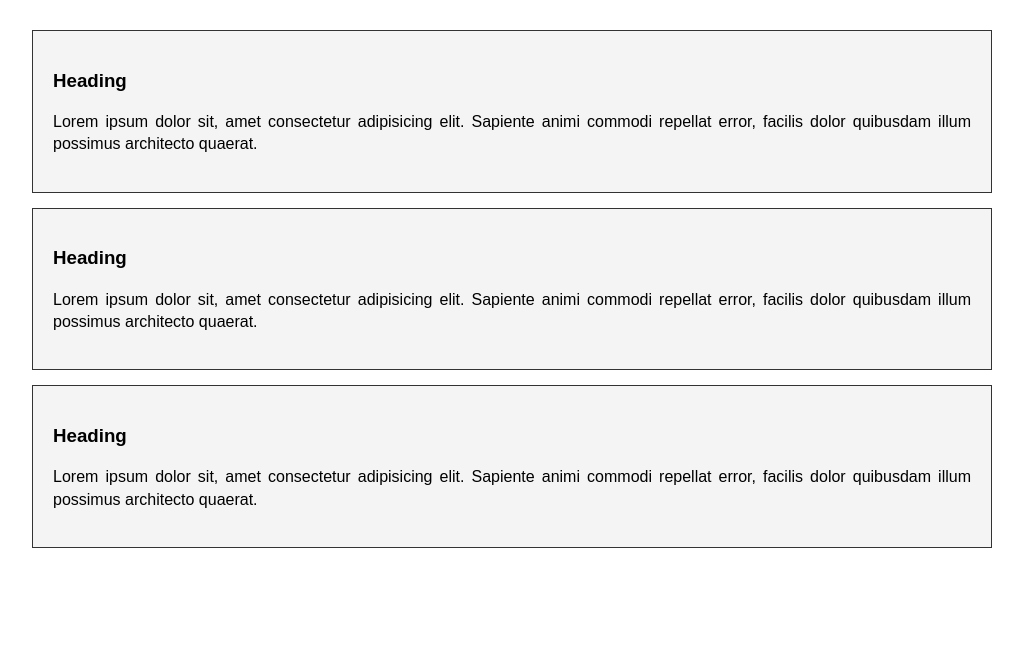
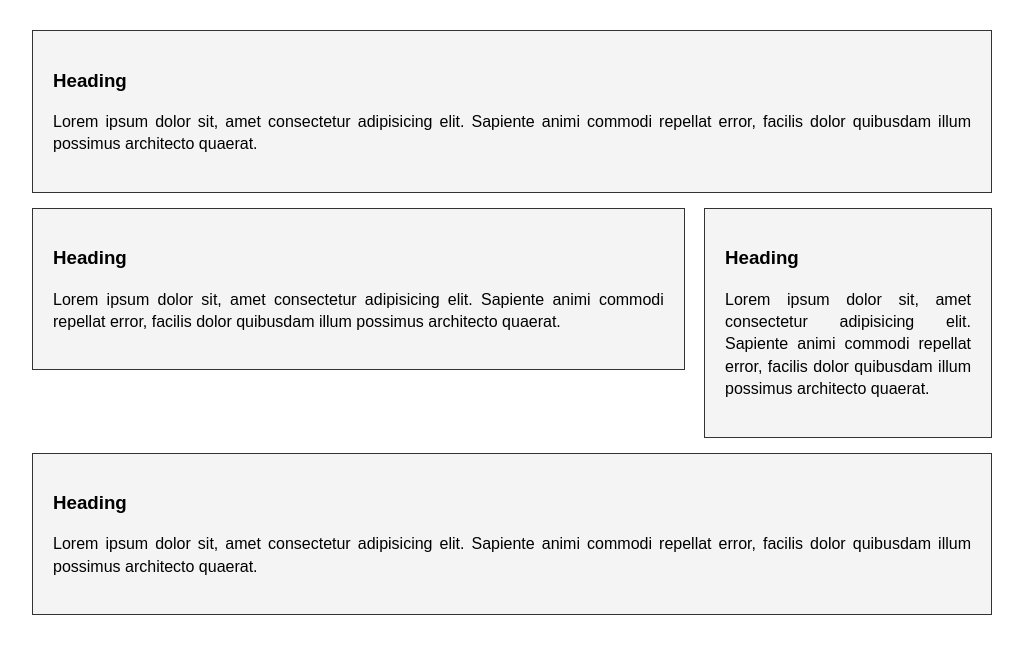
Before and after one commit to Alexbcampbell/CSS-Sandbox, a plain HTML site: page float_alignment.html in a window 1280 px wide. Shown: the whole page, without its empty margins (128-1151 px from the left). Drawn offline with Linux system fonts and the light colour scheme.

Commit message:
float div practice

```diff
--- a/float_alignment.html
+++ b/float_alignment.html
@@ -6,6 +6,12 @@
   <meta name="viewport" content="width=device-width, initial-scale=1.0">
   <title>Float & Align</title>
   <style>
+
+    * {
+      box-sizing: border-box;
+    }
+
+
     body {
       font-family: Arial, Helvetica, sans-serif;
       line-height: 1.4em;
@@ -14,6 +20,10 @@
     .container {
       max-width: 960px;
       margin: 30px auto;
+    }
+
+    .clr {
+      clear: both;
     }
 
     .box {
@@ -29,6 +39,16 @@
       text-align: right;
       text-align: center;
       text-align: justify;
+    }
+
+    #box-2 {
+      float: left;
+      width: 68%;
+    }
+
+    #box-3 {
+      float: right;
+      width: 30%;
     }
 
   </style>
@@ -47,6 +67,13 @@
       <h3>Heading</h3>
       <p>Lorem ipsum dolor sit, amet consectetur adipisicing elit. Sapiente animi commodi repellat error, facilis dolor quibusdam illum possimus architecto quaerat.</p>
     </div>
+
+    <div class="clr"></div>
+
+    <div id="box-4" class="box">
+      <h3>Heading</h3>
+      <p>Lorem ipsum dolor sit, amet consectetur adipisicing elit. Sapiente animi commodi repellat error, facilis dolor quibusdam illum possimus architecto quaerat.</p>
+    </div>
   </div>
 </body>
 </html>
```
